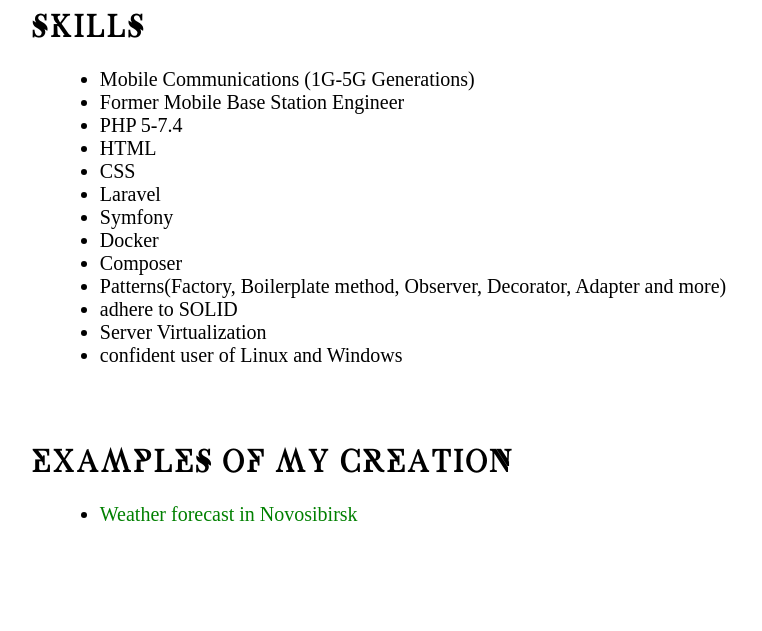
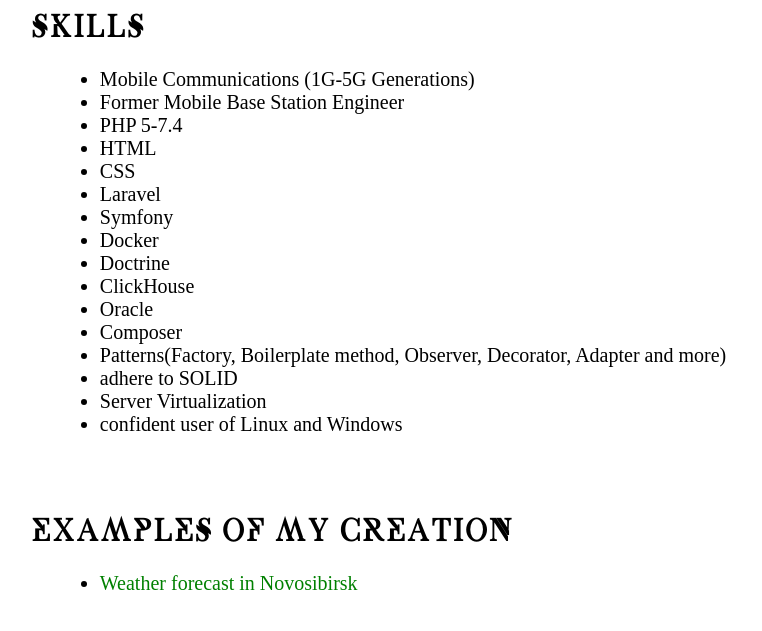
Before and after one commit to 4ubi/4ubi_github_io-legacy-, a plain HTML site: page index.html in a window 1280 px wide. Shown: the part 757-1388 px from the top of the page, without its empty margins (241-1003 px from the left). Before the commit the page ends 1319 px from the top, so only its background shows below. Drawn offline with Linux system fonts and the light colour scheme.

Commit message:
Update index.html

```diff
--- a/index.html
+++ b/index.html
@@ -46,6 +46,9 @@
                         <li>Laravel</li>
                         <li>Symfony</li>
                         <li>Docker</li>
+                        <li>Doctrine</li>
+                        <li>ClickHouse</li>
+                        <li>Oracle</li>
                         <li>Composer</li>
                         <li>Patterns(Factory, Boilerplate method, Observer, Decorator, Adapter and more)</li>
                         <li>adhere to SOLID</li>
```
